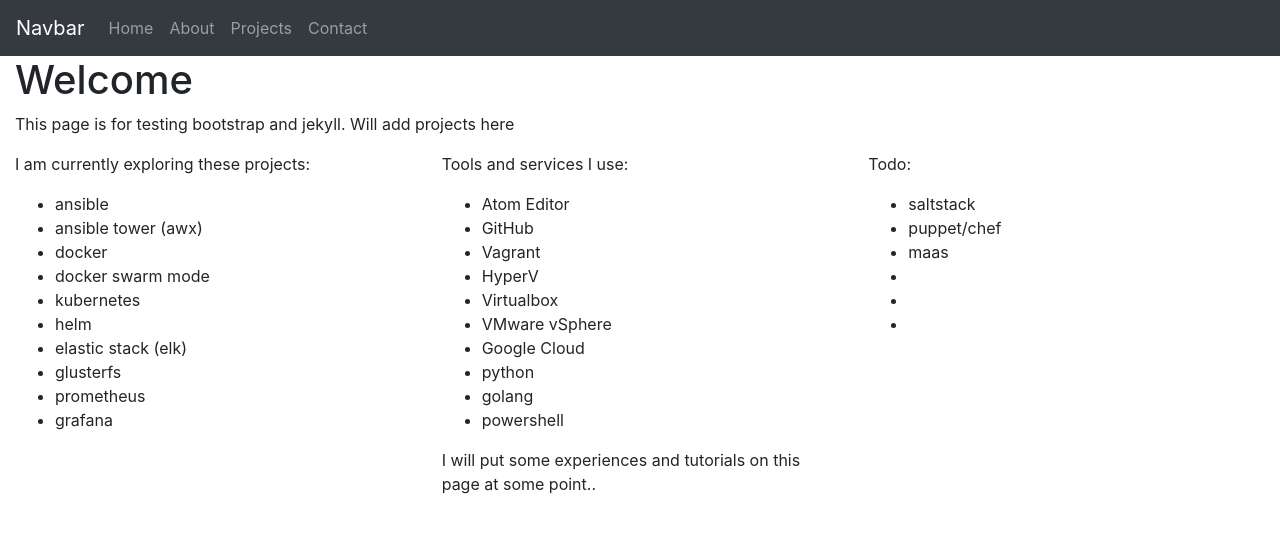
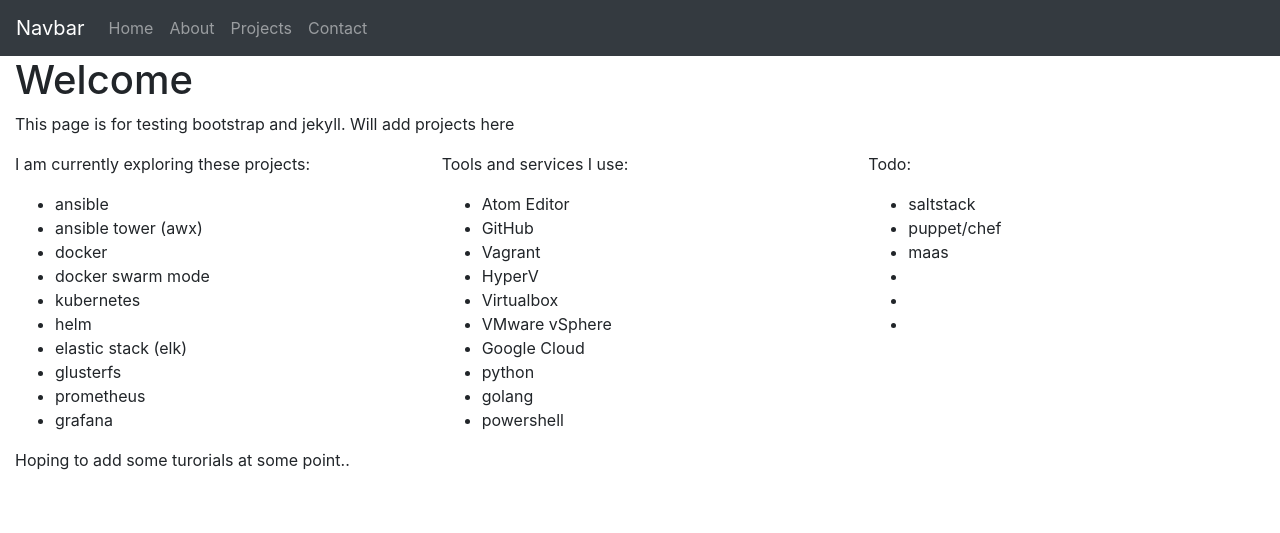
Before and after one commit to kds-rune/kds-rune.github.io, a Jekyll site: the page built from index.html, in a window 1280 px wide. Shown: the top 533 px of the page. Built offline with Jekyll 4.4.1, drawn with Linux system fonts in a browser that asks for light colours; nearby versions of some CDN libraries.

Commit message:
Update index.html

```diff
--- a/index.html
+++ b/index.html
@@ -22,7 +22,7 @@
   <!-- START: Content ROW 1 -->
   <div class="row">
     <!-- START: Content COL 1 -->
-    <div class="col-sm justify-content-center">
+    <div class="col-sm justify-content-left">
       <p>
        I am currently exploring these projects:
       <ul>
@@ -41,7 +41,7 @@
     </div>
 
     <!-- START: Content COL 2 -->
-    <div class="col-sm justify-content-center">
+    <div class="col-sm justify-content-left">
       <p>
         Tools and services I use:
         <ul>
@@ -56,13 +56,12 @@
           <li>golang</li>
           <li>powershell</li>
         </ul>
-        I will put some experiences and tutorials on this page at some point..
       </p>
     <!-- END: Content COL 2 -->
     </div>
 
     <!-- START: Content COL 3 -->
-    <div class="col-sm justify-content-center">
+    <div class="col-sm justify-content-left">
       <p>
       Todo:
       <ul>
@@ -77,5 +76,11 @@
     <!-- END: Content COL 3 -->
   <!-- END: Content ROW 1 -->
   </div>
+  <!-- START: Content ROW 2 -->
+  <div>
+    <p>
+      Hoping to add some turorials at some point..
+    </p
+  </div>
 <!-- END: Content Content CONTAINER -->
 </div>
```
